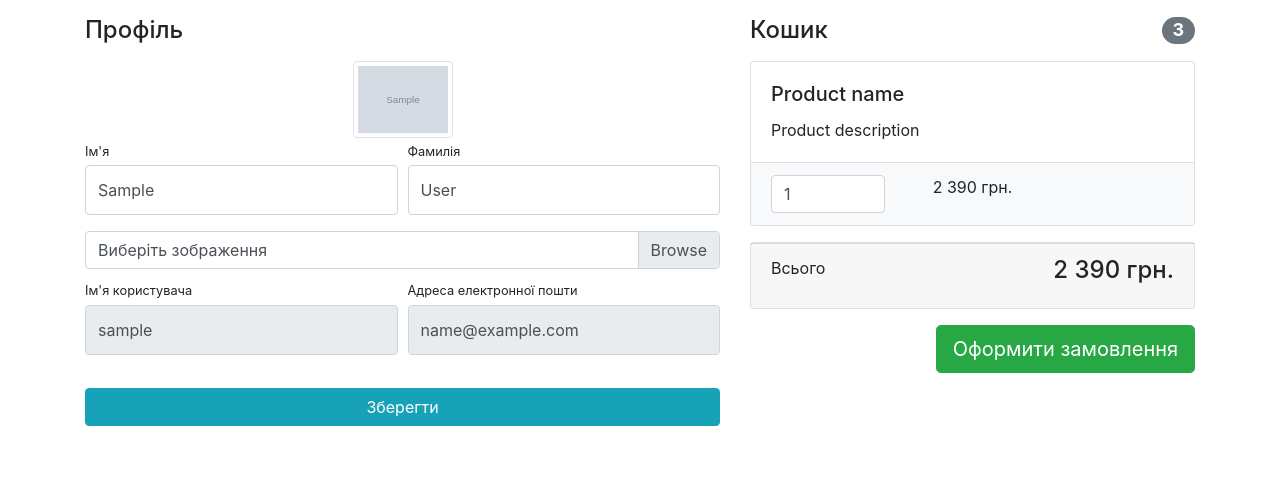
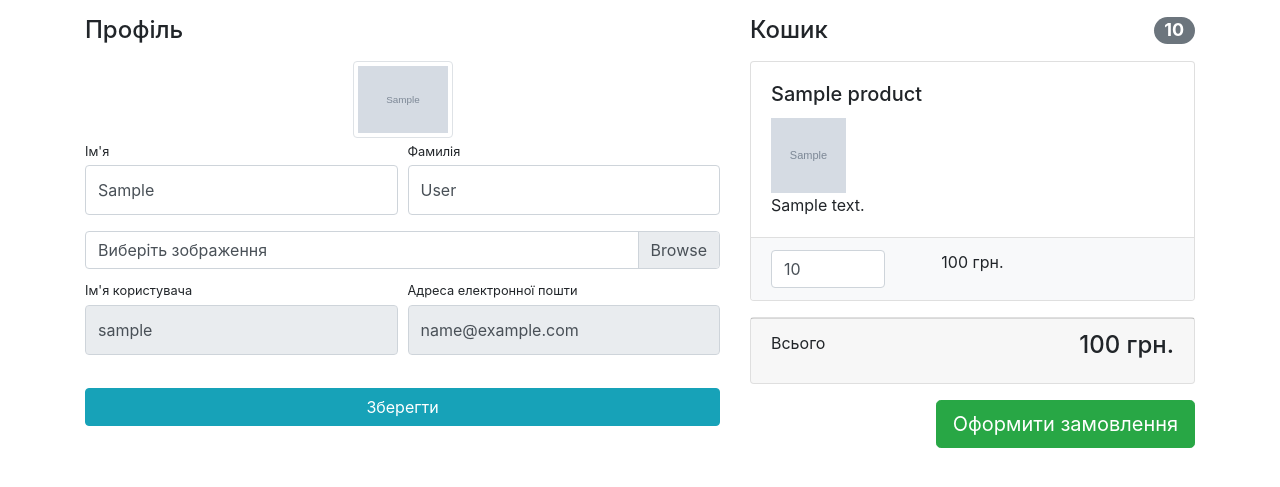
Before and after one commit to ivertepny/courseproject, a Django app: page /users/profile/ in a window 1280 px wide. Shown: the part 56-543 px from the top of the page. Run offline with Django 5.2, Linux system fonts and the light colour scheme; a user stored in the database is signed in; tables that the repository leaves empty hold one stand-in row (values such as "Sample post"); grey boxes marked "Sample" are stand-in pictures; some libraries are stand-ins or nearby versions.

Commit message:
finished Basket

```diff
--- a/postcards_shop/settings.py
+++ b/postcards_shop/settings.py
@@ -150,3 +150,4 @@ DEFAULT_AUTO_FIELD = 'django.db.models.BigAutoField'
 # Кастомізація юзера
 
 AUTH_USER_MODEL = 'users.User'
+LOGIN_URL = '/users/login/'
--- a/products/models.py
+++ b/products/models.py
@@ -34,12 +34,24 @@ class Product(models.Model):
     # return f" {self.name} | Категорія: {self.category.name}"
 
 
+class BasketQuerySet(models.QuerySet):
+    def total_sum(self):
+        return sum(basket.sum() for basket in self)
+
+    def total_quantity(self):
+        return sum(basket.quantity for basket in self)
+
+
 class Basket(models.Model):
     user = models.ForeignKey(User, on_delete=models.CASCADE)
     product = models.ForeignKey(Product, on_delete=models.CASCADE)
-    quantity = models.PositiveIntegerField(default=0)
-    created_at = models.DateTimeField(auto_now_add=True)
+    quantity = models.PositiveSmallIntegerField(default=0)
+    created_timestamp = models.DateTimeField(auto_now_add=True)
+
+    objects = BasketQuerySet.as_manager() #перевизначили метод object
 
     def __str__(self):
-        return self.user
-        # return f" Кошик для {self.user.email} | Продукт: {self.product.name}"
+        return f"Кошик для {self.user.username} | Листівка: {self.product.name}"
+
+    def sum(self):
+        return self.product.price * self.quantity
--- a/products/templates/products/baskets.html
+++ b/products/templates/products/baskets.html
@@ -1,32 +1,53 @@
+{% if baskets %}
     <h4 class="mt-3 mb-3 d-flex justify-content-between align-items-center mb-3">
-    Кошик <span class="badge badge-secondary badge-pill">3</span>
+        Кошик <span class="badge badge-secondary badge-pill">{{ baskets.total_quantity }}</span>
     </h4>
+    {% for basket in baskets %}
         <div class="card mb-3">
             <div class="card-body">
-        <h5 class="card-title">Product name</h5>
-        <p class="card-text">Product description</p>
+                <h5 class="card-title">{{ basket.product.name }}</h5>
+                <a>
+                    <img width="75" height="75" src="{{ basket.product.image.url }}" alt="empty">
+                </a>
+                <p class="card-text">{{ basket.product.description }}</p>
+
             </div>
             <ul class="list-group list-group-flush">
                 <li class="list-group-item bg-light">
                     <div class="row text-center">
+
                         <div class="col-lg-4">
                             <input name="basketID" type="number" class="form-control"
-                           value="1" min="0">
+                                   value="{{ basket.quantity }}" min="0">
                         </div>
-                <div class="col-lg-4">2 390 грн.</div>
-                <div class="col-lg-4">
-                    <a href="#">
+                        <div class="col-lg-4">{{ basket.sum }} грн.</div>
+                        {#                        {% if basket.id %}#}
+                        {#                            <a href="{% url 'products:basket_remove' basket.id %}">#}
+                        {#                                <i class="fas fa-trash"></i>#}
+                        {#                            </a>#}
+                        {#                        {% else %}#}
+                        {#                            <span class="text-muted">Cannot remove</span>#}
+                        {#                        {% endif %}#}
+
+
+                        <a href="{% url 'products:basket_remove' basket.id %}">
                             <i class="fas fa-trash"></i>
                         </a>
-                </div>
                     </div>
                 </li>
             </ul>
         </div>
+    {% endfor %}
+
     <div class="card mb-3">
         <div class="card-footer">
             <p class="float-left">Всього</p>
-        <h4 class="float-right">2 390 грн.</h4>
+            <h4 class="float-right">{{ baskets.total_sum }} грн.</h4>
         </div>
     </div>
     <a class="btn btn-success btn-lg float-right" href="../orders/order-create.html"> Оформити замовлення</a>
+{% else %}
+    <h4 class="mt-3 mb-3 text-center">
+        Кошик порожній
+    </h4>
+{% endif %}
--- a/products/templates/products/products.html
+++ b/products/templates/products/products.html
@@ -103,7 +103,10 @@
 
                                 </div>
                                 <div class="card-footer text-center">
-                                    <button type="button" class="btn btn-outline-success">Відправити до кошика</button>
+                                    <a class="btn btn-outline-success" href="{% url 'products:basket_add' product.id %}">
+                                        Відправити до кошика
+                                    </a>
+
                                 </div>
                             </div>
                         </div>
--- a/products/urls.py
+++ b/products/urls.py
@@ -2,10 +2,12 @@
 
 from django.urls import path
 
-from products.views import products
+from products.views import products, basket_add, basket_remove
 
 app_name = 'products' # Не зрозумів для чого
 
 urlpatterns = [
     path('', products, name='index'),
+    path('baskets/add/<int:product_id>/', basket_add, name='basket_add'),
+    path('baskets/remove/<int:basket_id>/', basket_remove, name='basket_remove'),
 ]
--- a/users/views.py
+++ b/users/views.py
@@ -2,8 +2,10 @@ from django.shortcuts import render, HttpResponseRedirect
 from django.contrib import auth, messages
 from django.urls import reverse
 
+from products.models import Basket
 from users.models import User
 from users.forms import UserLoginForm, UserRegistrationForm, UserProfileForm
+from django.contrib.auth.decorators import login_required
 
 
 # Create your views here.
@@ -40,6 +42,7 @@ def registration(request):
     return render(request, 'users/registration.html', context)
 
 
+@login_required
 def profile(request):
     if request.method == 'POST':
         form = UserProfileForm(instance=request.user, data=request.POST, files=request.FILES)
@@ -50,7 +53,12 @@ def profile(request):
             print(form.errors)
     else:
         form = UserProfileForm(instance=request.user)
-    context = {'title': 'Профіль', 'form': form}
+
+    context = {
+        'title': 'Профіль',
+        'form': form,
+        'baskets': Basket.objects.filter(user=request.user),
+    }
     return render(request, 'users/profile.html', context)
 
 
```
Also changed, not shown: products/views.py (+27 -3 lines), products/migrations/0004_rename_created_at_basket_created_timestamp_and_more.py (added), users/models.py (line endings or trailing spaces). Lines whose indentation alone changed are shown as unchanged.
